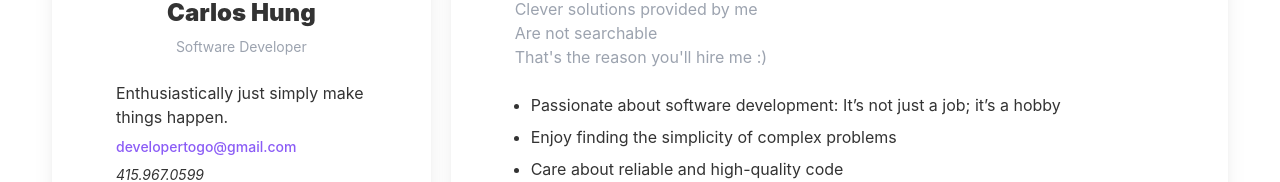
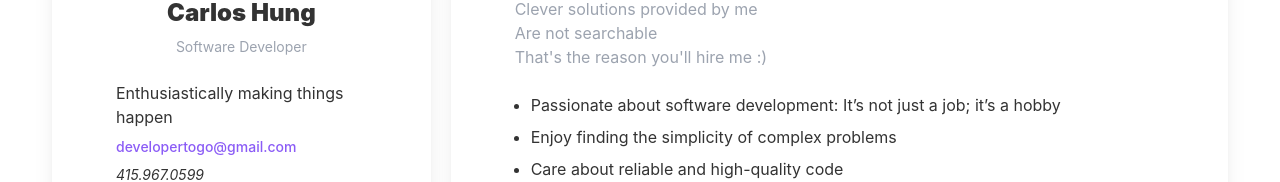
Before and after one commit to developertogo/portfolio, a React (Vite) app: page / in a window 1280 px wide. Shown: the part 215-397 px from the top of the page. Built offline with nearby package versions, Linux system fonts and the light colour scheme.

Commit message:
Update intro phrase

```diff
--- a/src/App.jsx
+++ b/src/App.jsx
@@ -25,7 +25,7 @@ function App() {
               <div className="card-body mb-0">
                 <h1 className="font-black text-center text-2xl">Carlos Hung</h1>
                 <div className="justify-start text-sm text-gray-400 mb-4">Software Developer</div>
-                <p className="text-left">Enthusiastically just simply make things happen.</p>
+                <p className="text-left">Enthusiastically making things happen</p>
                 <a href="mailto:developertogo@gmail.com" className="mail-link social-link-hover text-sm"><span>developertogo@gmail.com</span></a>
                 <span className="text-left text-sm mb-4 italic">415.967.0599</span>
                 <div className="flex flex-col space-y-4">
```
